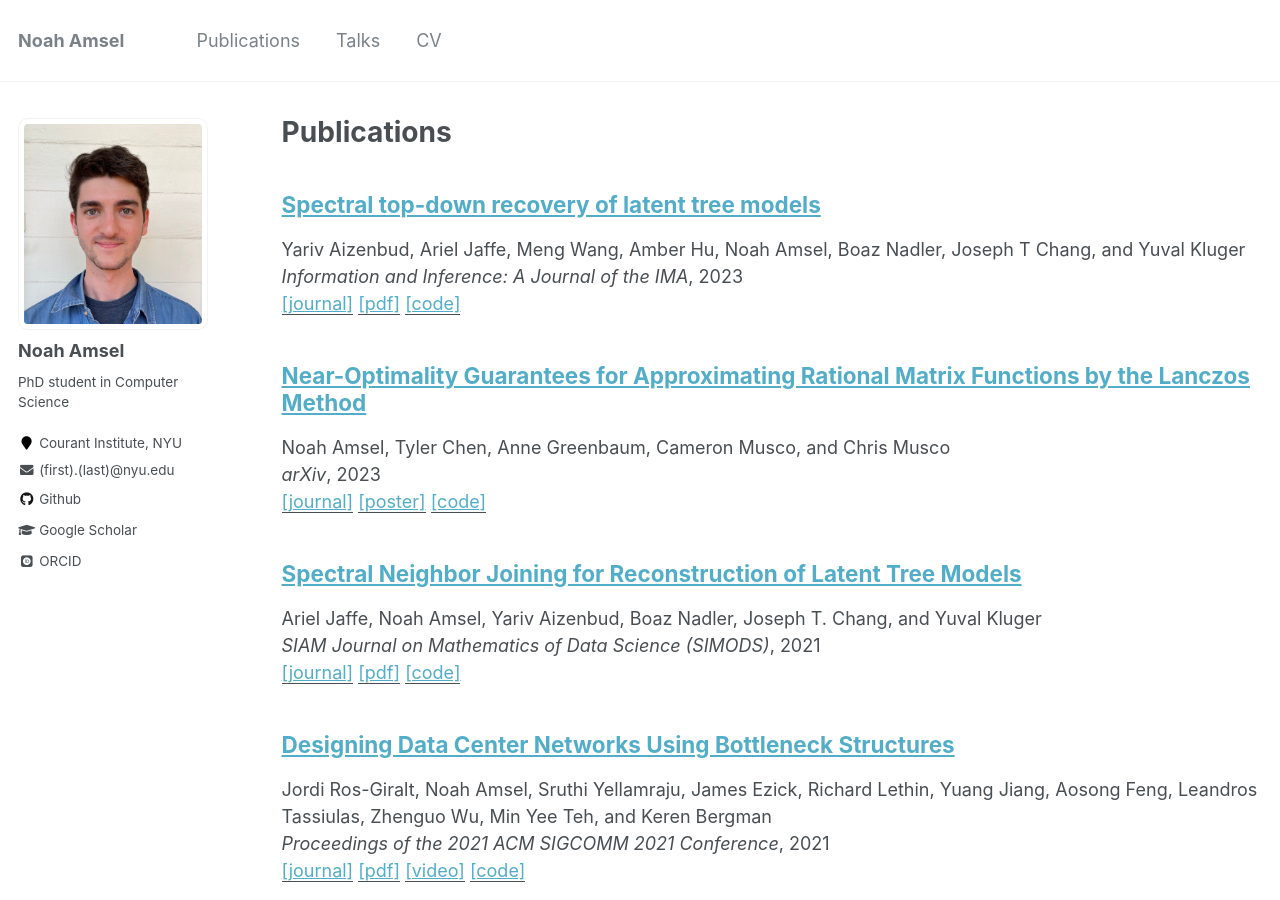
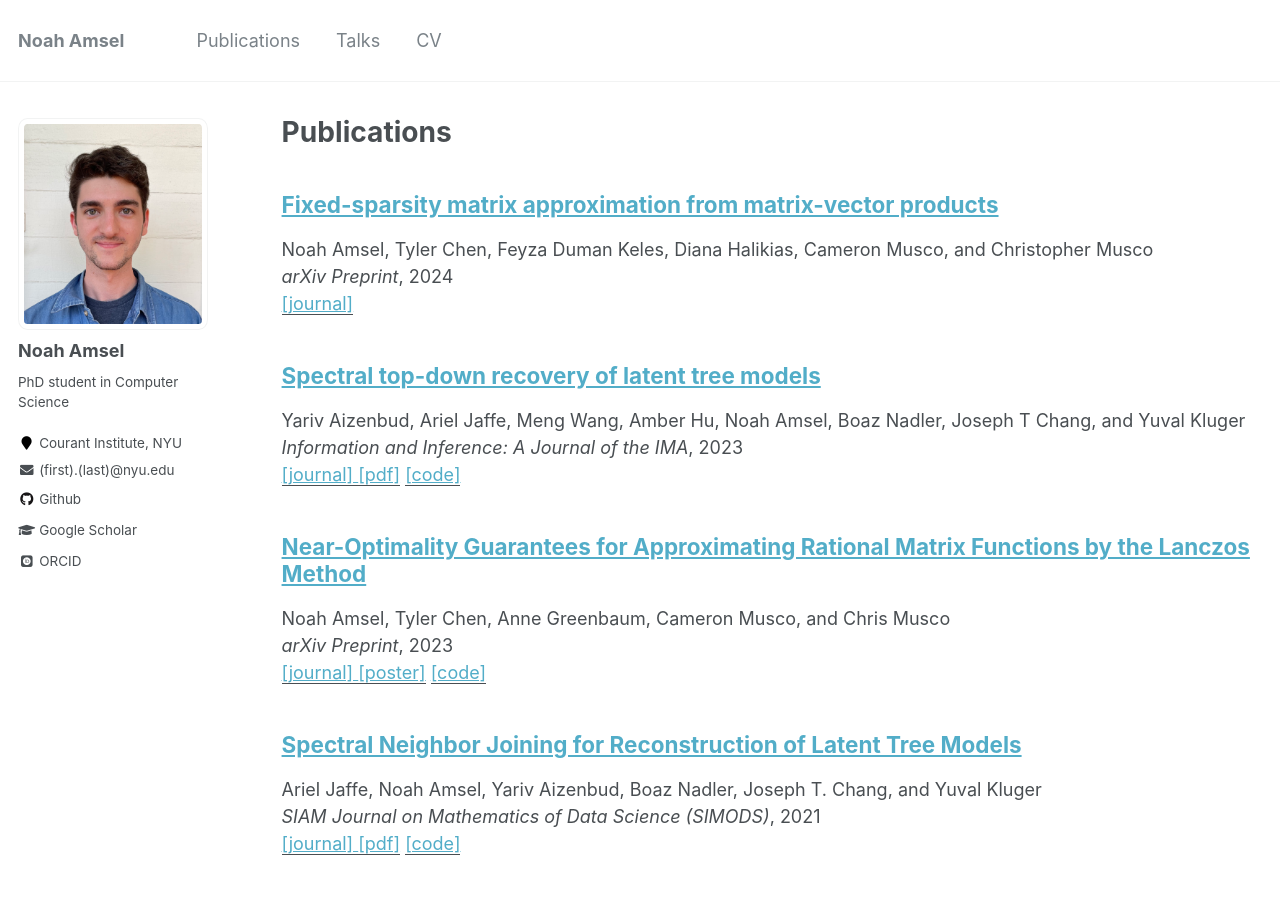
Before and after one commit to NoahAmsel/NoahAmsel.github.io, a Jekyll site: the page built from _pages/publications.md, in a window 1280 px wide and 900 px high. Built offline with Jekyll 4.4.1, drawn with Linux system fonts in a browser that asks for light colours; some web fonts are replaced.

Commit message:
add sparse recovery; change arxiv link to say "preprint"

```diff
--- a/_includes/archive-single.html
+++ b/_includes/archive-single.html
@@ -44,7 +44,13 @@
           <p>{{ post.publication_authors }}<br>
           <i>{{ post.venue }}</i>, {{ post.date | default: "1900-01-01" | date: "%Y" }}<br>
             {% if post.paperurl %}
-              <a href=" {{ post.paperurl }} "><u>[journal]</u></a>
+              <a href=" {{ post.paperurl }} "><u>
+                {% if page.venue == 'arXiv Preprint' %}
+                  [preprint]
+                {% else %}
+                  [journal]
+                {% endif %}
+              </u></a>
             {% endif %}
             {% if post.pdf_url %}
               <a href=" {{ post.pdf_url }} "><u>[pdf]</u></a>
--- /dev/null
+++ b/_publications/2024-fixedsparsity-matrix-approximation-from-matrixvector.md
@@ -0,0 +1,10 @@
+---
+title: "Fixed-sparsity matrix approximation from matrix-vector products"
+collection: "publications"
+permalink: "/publication/2024-fixedsparsity-matrix-approximation-from-matrixvector"
+date: "2024-01-01"
+publication_authors: "Noah Amsel, Tyler Chen, Feyza Duman Keles, Diana Halikias, Cameron Musco, and Christopher Musco"
+venue: "arXiv Preprint"
+paperurl: "https://arxiv.org/abs/2402.09379"
+---
+We study the problem of approximating a matrix A with a matrix that has a fixed sparsity pattern (e.g., diagonal, banded, etc.), when A is accessed only by matrix-vector products. We describe a simple randomized algorithm that returns an approximation with the given sparsity pattern with Frobenius-norm error at most (1+ε) times the best possible error. When each row of the desired sparsity pattern has at most s nonzero entries, this algorithm requires O(s/ε) non-adaptive matrix-vector products with A. We also prove a matching lower-bound, showing that, for any sparsity pattern with Θ(s) nonzeros per row and column, any algorithm achieving (1+ϵ) approximation requires Ω(s/ε) matrix-vector products in the worst case. We thus resolve the matrix-vector product query complexity of the problem up to constant factors, even for the well-studied case of diagonal approximation, for which no previous lower bounds were known.
```
Also changed, not shown: _layouts/single.html (+7 -1 lines), _publications/2023-nearoptimality-guarantees-for-approximating-rational.md (+1 -1 lines), cv/publications.bib (+13 -2 lines), todo.md (+2 -0 lines), 1 other file.
